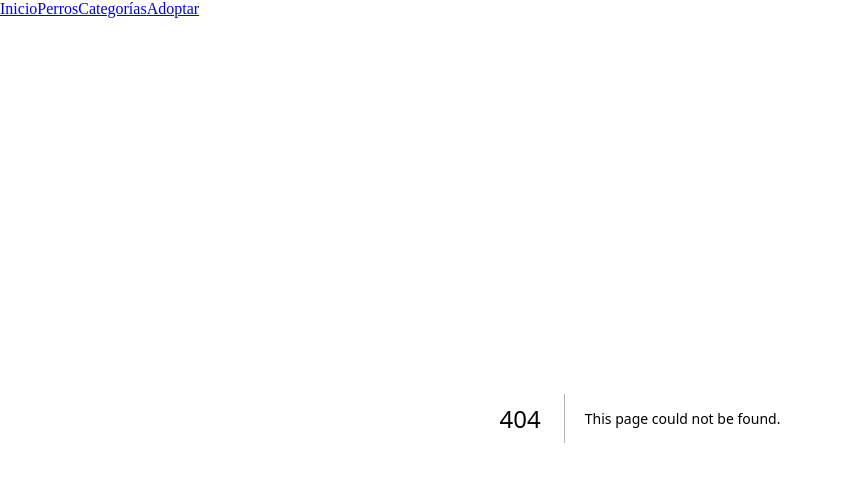
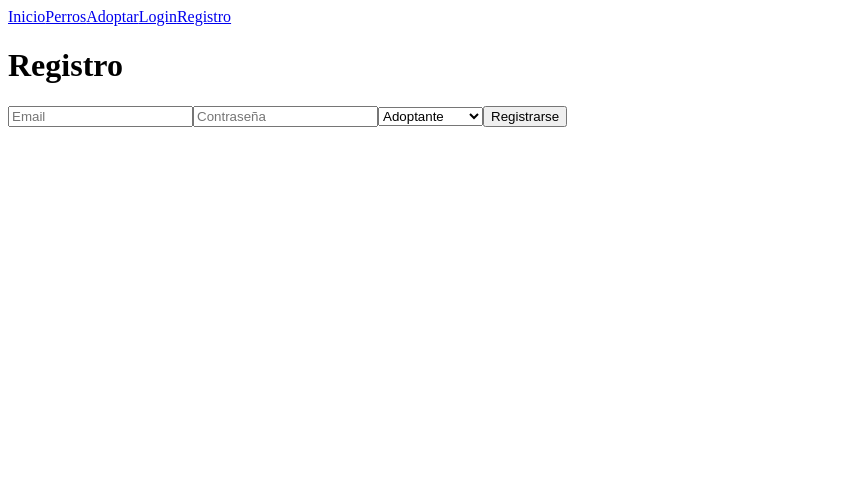
Before and after one commit to ebuiza/adoptame-navarra-app, a Next.js app: page /auth/register in a window 1280 px wide. Before the commit this address had no page. Shown: the top 482 px of the page, without its empty margins (0-843 px from the left). Built offline with nearby package versions, Linux system fonts and the light colour scheme.

Commit message:
formulario de usuarios

```diff
--- a/src/app/api/usuarios/route.ts
+++ /dev/null
@@ -1,10 +0,0 @@
-import { NextResponse } from "next/server";
-import bcrypt from "bcryptjs";
-
-let usuarios = [];
-export async function POST(req) {
-  const { email, password } = await req.json();
-  const hashedPassword = await bcrypt.hash(password, 10);
-  usuarios.push({ email, password: hashedPassword });
-  return NextResponse.json({ message: "Usuario registrado" });
-}
--- /dev/null
+++ b/src/app/auth/register/page.tsx
@@ -0,0 +1,34 @@
+"use client";
+import { useState } from "react";
+
+export default function Register() {
+  const [email, setEmail] = useState("");
+  const [password, setPassword] = useState("");
+  const [role, setRole] = useState("adoptante");
+
+  const handleRegister = async (e) => {
+    e.preventDefault();
+    const res = await fetch("/api/auth/register", {
+      method: "POST",
+      headers: { "Content-Type": "application/json" },
+      body: JSON.stringify({ email, password, role }),
+    });
+    const data = await res.json();
+    alert(data.message);
+  };
+
+  return (
+    <div>
+      <h1>Registro</h1>
+      <form onSubmit={handleRegister}>
+        <input type="email" placeholder="Email" value={email} onChange={(e) => setEmail(e.target.value)} required />
+        <input type="password" placeholder="Contraseña" value={password} onChange={(e) => setPassword(e.target.value)} required />
+        <select value={role} onChange={(e) => setRole(e.target.value)}>
+          <option value="adoptante">Adoptante</option>
+          <option value="admin">Administrador</option>
+        </select>
+        <button type="submit">Registrarse</button>
+      </form>
+    </div>
+  );
+}
--- a/src/app/layout.tsx
+++ b/src/app/layout.tsx
@@ -1,12 +1,15 @@
+import Link from "next/link";
+
 export default function Layout({ children }) {
   return (
     <html lang="es">
       <body>
         <nav>
-          <a href="/">Inicio</a>
-          <a href="/perros">Perros</a>
-          <a href="/categorias">Categorías</a>
-          <a href="/adoptar">Adoptar</a>
+          <Link href="/">Inicio</Link>
+          <Link href="/perros">Perros</Link>
+          <Link href="/adoptar">Adoptar</Link>
+          <Link href="/auth/login">Login</Link>
+          <Link href="/auth/register">Registro</Link>
         </nav>
         {children}
       </body>
```
Also changed, not shown: src/app/auth/login/page.tsx (added, +35 -0 lines).
